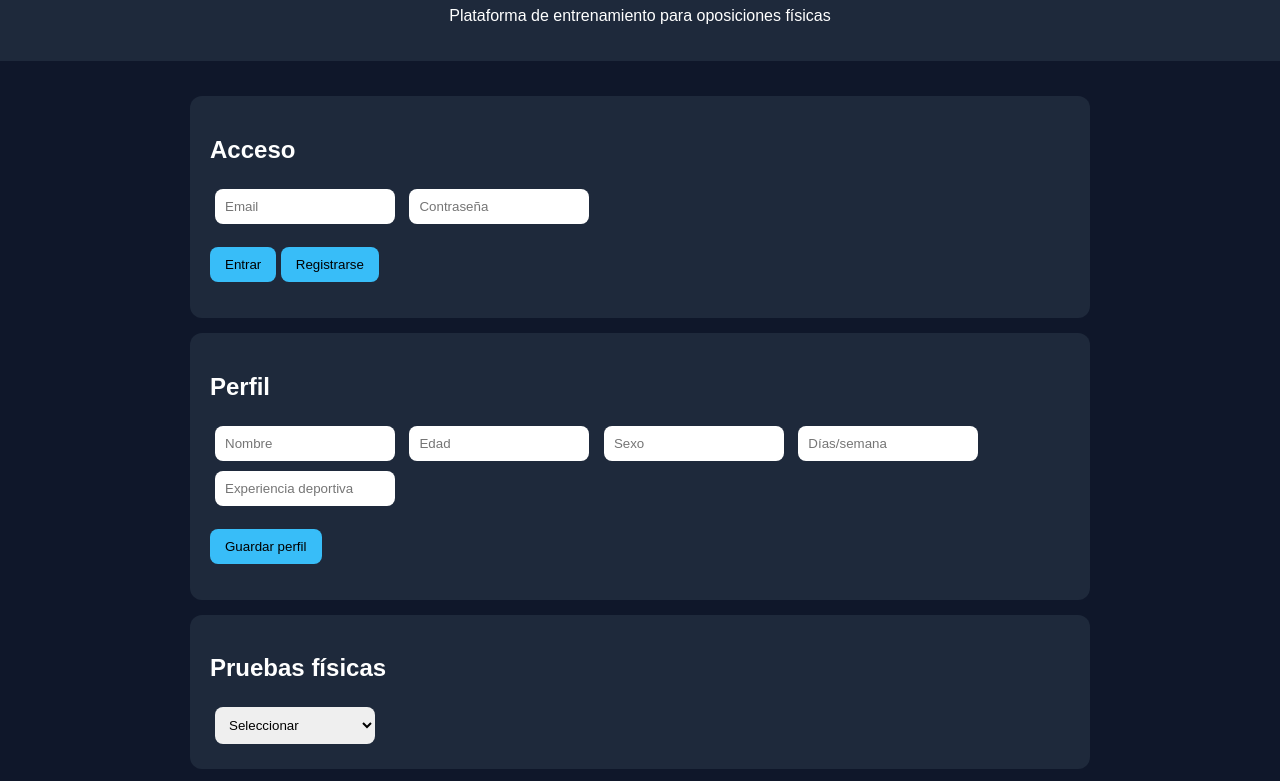
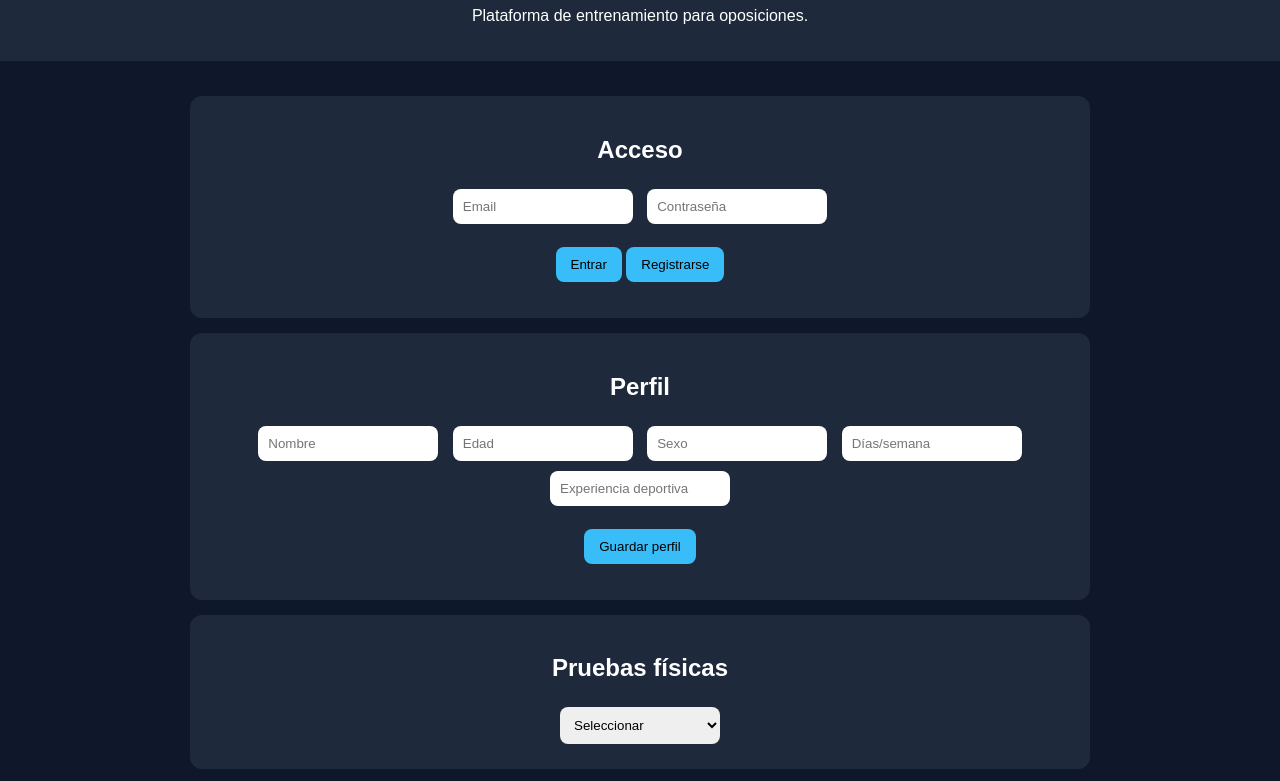
Before and after one commit to Fufitchi/OpoLab, a plain HTML site: page index.html in a window 1280 px wide. Shown: the part 93-874 px from the top of the page. Drawn offline with Linux system fonts and the light colour scheme; no server answers.

Commit message:
Undécimo cambio

```diff
--- a/index.html
+++ b/index.html
@@ -11,6 +11,7 @@ body {
   margin: 0;
   background: #0f172a;
   color: white;
+  text-align: center;
 }
 
 header {
@@ -58,7 +59,7 @@ button:hover {
 
 <header>
   <h1>OpoLab</h1>
-  <p>Plataforma de entrenamiento para oposiciones físicas</p>
+  <p>Plataforma de entrenamiento para oposiciones.</p>
 </header>
 
 <div class="container">
@@ -127,7 +128,7 @@ button:hover {
 
 <script>
 const firebaseConfig = {
-  apiKey: "PEGA_AQUI_TU_API_KEY",
+  apiKey: "AIzaSyAobv-tXwjp2Z9a4i9HsMvilAQCUN5fow0",
   authDomain: "opolab-d280b.firebaseapp.com",
   projectId: "opolab-d280b",
   storageBucket: "opolab-d280b.firebasestorage.app",
```
